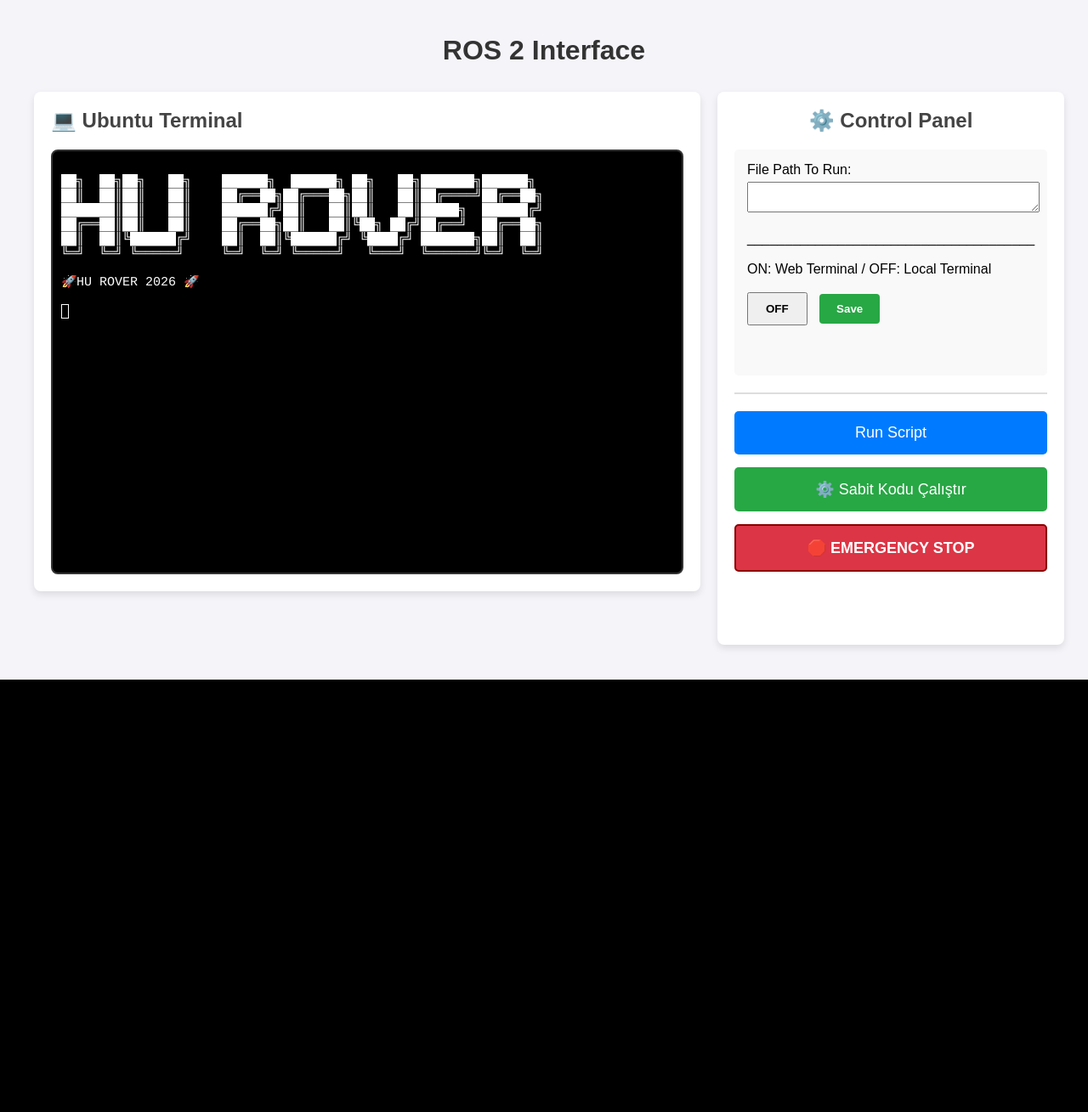
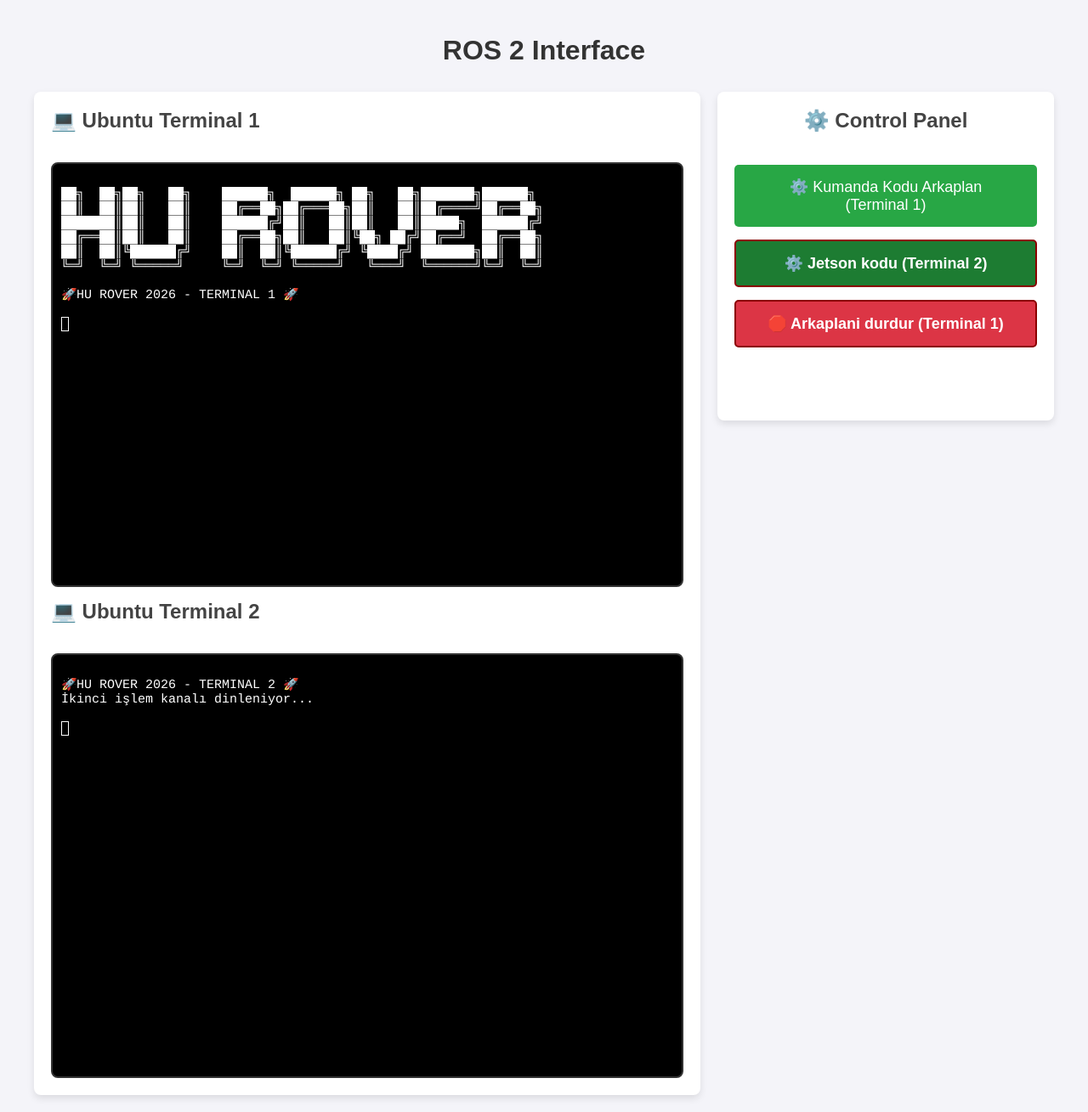
Before and after one commit to HU-Rover/Yer_istasyonu, a Flask app: page / in a window 1280 px wide. Shown: the whole page at 85% size. Before the commit the page ends 800 px from the top, so only its background shows below. Run offline with Flask 3, Linux system fonts and the light colour scheme.

Commit message:
Arayuz HTML duzenlendi

```diff
--- a/ros2_web/templates/index.html
+++ b/ros2_web/templates/index.html
@@ -37,6 +37,9 @@
             padding: 20px;
             border-radius: 8px;
             box-shadow: 0 4px 8px rgba(0,0,0,0.1);
+            display: flex;
+            flex-direction: column;
+            gap: 15px;
         }
 
         /* Sağ Panel (Butonlar) */
@@ -49,15 +52,16 @@
             text-align: center;
         }
 
-        /* Terminal Kutusu Tasarımı */
-        #terminal-container {
+        /* Terminal Kutusu Tasarımı (Ortak Class) */
+        .terminal-kutu {
             width: 100%;
-            height: 500px;
+            height: 500px; /* Ekrana daha rahat sığması için 300px tutuldu */
             border: 2px solid #333;
             padding: 10px;
             background-color: #000;
             border-radius: 8px;
             box-sizing: border-box;
+            overflow: hidden;
         }
 
         /* Buton Tasarımı */
@@ -85,36 +89,27 @@
     <div class="ana-konteyner">
 
         <div class="sol-panel">
-            <h2>💻 Ubuntu Terminal</h2>
-            <div id="terminal-container"></div>
+            <h2>💻 Ubuntu Terminal 1</h2>
+            <div id="terminal-container-1" class="terminal-kutu"></div>
+
+            <h2>💻 Ubuntu Terminal 2</h2>
+            <div id="terminal-container-2" class="terminal-kutu"></div>
         </div>
 
         <div class="sag-panel">
             <h2>⚙️ Control Panel</h2>
+            <br>
 
-            <div style="background-color: #f9f9f9; padding: 15px; border-radius: 5px; margin-bottom: 20px; text-align: left;">
-                <label>File Path To Run:<br>
-                <textarea id="pathInput" rows="2" style="width: 100%; margin-top: 5px;"></textarea>
-                </label><br><br>
+            <button class="btn" onclick="arkaplanKumandaKodu()" style="background-color: #28a745;">
+                ⚙️ Kumanda Kodu Arkaplan (Terminal 1)
+            </button>
 
-                <label>______________________________________<br><br>ON: Web Terminal / OFF: Local Terminal<br><br>
-                <button type="button" id="toggleBtn" style="padding: 10px 20px; font-weight: bold; cursor: pointer;">OFF</button>
-
-                <button type="button" onclick="ayarlariKaydet()" style="padding: 10px 20px; font-weight: bold; cursor: pointer; margin-left: 10px; background-color: #28a745; color: white; border: none; border-radius: 4px;">Save</button>
-
-                <p id="ayarSonuc" style="font-size: 14px; margin-top: 10px; min-height: 20px;"></p>
-            </div>
-
-            <hr style="border: 1px solid #ddd; margin-bottom: 20px;">
-
-            <button class="btn" onclick="scriptiBaslat()">Run Script</button>
-
-            <button class="btn" onclick="sabitKoduBaslat()" style="background-color: #28a745;">
-                ⚙️ Sabit Kodu Çalıştır
+            <button class="btn" onclick="jetsonKodu()" style="background-color: #1d7c32; font-weight: bold; border: 2px solid darkred;">
+                ⚙️ Jetson kodu (Terminal 2)
             </button>
 
             <button class="btn" onclick="acilStop()" style="background-color: #dc3545; font-weight: bold; border: 2px solid darkred;">
-                🛑 EMERGENCY STOP
+                🛑 Arkaplani durdur (Terminal 1)
             </button>
 
             <p id="sonuc"></p>
@@ -123,65 +118,26 @@
     </div>
 
     <script>
-    // --- AYARLAR VE KONTROL PANELİ İŞLEMLERİ ---
+    // --- KONTROL PANELİ İŞLEMLERİ ---
 
-    // Toggle
-    let btn = document.getElementById("toggleBtn");
-    let hiddenInput = document.getElementById("toggleValue");
-
-    btn.onclick = function(){
-        if(btn.innerText === "OFF"){
-            btn.innerText = "ON";
-            if(hiddenInput) hiddenInput.value = "ON";
-        }else{
-            btn.innerText = "OFF";
-            if(hiddenInput) hiddenInput.value = "OFF";
-        }
-    }
-
-    // YENİ: OK Butonuna basıldığında çalışacak fonksiyon
-    function ayarlariKaydet() {
-        const pathValue = document.getElementById('pathInput').value;
-        const toggleValue = document.getElementById("toggleBtn").innerText;
-        const sonucAlani = document.getElementById('sonuc');
-
-        if (!pathValue.trim()) {
-            sonucAlani.innerText = "Please enter a file path first!";
-            sonucAlani.style.color = "red";
-            return;
-        }
-
-        sonucAlani.innerText = "Settings are being saved...";
-        sonucAlani.style.color = "black";
-
-        fetch('/ayarlari-kaydet', {
-            method: 'POST',
-            headers: {
-                'Content-Type': 'application/json'
-            },
-            body: JSON.stringify({
-                path: pathValue,
-                toggle: toggleValue
-            })
-        })
+    //sabit kumanda kodu
+    function arkaplanKumandaKodu() {
+        fetch('/sabit-komut', { method: 'POST' })
         .then(response => response.json())
         .then(data => {
-            sonucAlani.innerText = data.mesaj;
-            sonucAlani.style.color = data.durum === "basarili" ? "green" : "red";
+            document.getElementById('sonuc').innerText = data.mesaj;
+            document.getElementById('sonuc').style.color = data.durum === "basarili" ? "green" : "red";
         })
         .catch(error => {
-            sonucAlani.innerText = "Error occurred while saving settings.";
-            sonucAlani.style.color = "red";
+            console.error("Hata oluştu:", error);
         });
     }
 
-    //sabit kumanda kodu
-    function sabitKoduBaslat() {
-        // Backend'deki yeni rotamıza istek atıyoruz
-        fetch('/sabit-komut', { method: 'POST' })
+    // Jetson kodu
+    function jetsonKodu() {
+        fetch('/jetson-kodu', { method: 'POST' })
         .then(response => response.json())
         .then(data => {
-            // İstersen bildirim mesajını sonuc id'li p etiketine de yazdırabilirsin
             document.getElementById('sonuc').innerText = data.mesaj;
             document.getElementById('sonuc').style.color = data.durum === "basarili" ? "green" : "red";
         })
@@ -208,52 +164,57 @@ function acilStop() {
         });
     }
 
-    // ÇALIŞTIR
-    function scriptiBaslat() {
-        const sonucAlani = document.getElementById('sonuc');
-        sonucAlani.innerText = "Script is starting...";
-        sonucAlani.style.color = "black";
-
-        // tetikleme yapar
-        fetch('/script-calistir', { method: 'POST' })
-        .then(response => response.json())
-        .then(data => {
-            sonucAlani.innerText = data.mesaj;
-            sonucAlani.style.color = data.durum === "basarili" ? "green" : "red";
-        })
-        .catch(error => {
-            sonucAlani.innerText = "Error occurred while starting the script.";
-            sonucAlani.style.color = "red";
-        });
-    }
-
-    // --- TERMINAL ---
-    const term = new Terminal({
+    // --- TERMINAL 1 ---
+    const term1 = new Terminal({
         cursorBlink: true,
         theme: { background: '#000000' }
     });
-    term.open(document.getElementById('terminal-container'));
+    term1.open(document.getElementById('terminal-container-1'));
 
+    // --- TERMINAL 2 ---
+    const term2 = new Terminal({
+        cursorBlink: true,
+        theme: { background: '#000000' }
+    });
+    term2.open(document.getElementById('terminal-container-2'));
+
+
+    // Socket Bağlantısı
     const socket = io.connect('http://' + document.domain + ':' + location.port);
 
+    // Terminal 1 Olayları
     socket.on('terminal-cikti', function(data) {
-        term.write(data.output);
+        term1.write(data.output);
     });
-
-    term.onData(function(data) {
+    term1.onData(function(data) {
         socket.emit('terminal-girdi', {input: data});
     });
 
-    term.writeln('');
-term.writeln('██╗  ██╗██╗   ██╗    ██████╗  ██████╗ ██╗   ██╗███████╗██████╗ ');
-term.writeln('██║  ██║██║   ██║    ██╔══██╗██╔═══██╗██║   ██║██╔════╝██╔══██╗');
-term.writeln('███████║██║   ██║    ██████╔╝██║   ██║██║   ██║█████╗  ██████╔╝');
-term.writeln('██╔══██║██║   ██║    ██╔══██╗██║   ██║╚██╗ ██╔╝██╔══╝  ██╔══██╗');
-term.writeln('██║  ██║╚██████╔╝    ██║  ██║╚██████╔╝ ╚████╔╝ ███████╗██║  ██║');
-term.writeln('╚═╝  ╚═╝ ╚═════╝     ╚═╝  ╚═╝ ╚═════╝   ╚═══╝  ╚══════╝╚═╝  ╚═╝');
-term.writeln('');
-term.writeln('🚀 HU ROVER 2026 🚀');
-term.writeln('');
+    // Terminal 2 Olayları
+    socket.on('terminal-cikti-2', function(data) {
+        term2.write(data.output);
+    });
+    term2.onData(function(data) {
+        socket.emit('terminal-girdi-2', {input: data});
+    });
+
+
+    // Karşılama Mesajları
+    term1.writeln('');
+    term1.writeln('██╗  ██╗██╗   ██╗    ██████╗  ██████╗ ██╗   ██╗███████╗██████╗ ');
+    term1.writeln('██║  ██║██║   ██║    ██╔══██╗██╔═══██╗██║   ██║██╔════╝██╔══██╗');
+    term1.writeln('███████║██║   ██║    ██████╔╝██║   ██║██║   ██║█████╗  ██████╔╝');
+    term1.writeln('██╔══██║██║   ██║    ██╔══██╗██║   ██║╚██╗ ██╔╝██╔══╝  ██╔══██╗');
+    term1.writeln('██║  ██║╚██████╔╝    ██║  ██║╚██████╔╝ ╚████╔╝ ███████╗██║  ██║');
+    term1.writeln('╚═╝  ╚═╝ ╚═════╝     ╚═╝  ╚═╝ ╚═════╝   ╚═══╝  ╚══════╝╚═╝  ╚═╝');
+    term1.writeln('');
+    term1.writeln('🚀 HU ROVER 2026 - TERMINAL 1 🚀');
+    term1.writeln('');
+
+    term2.writeln('');
+    term2.writeln('🚀 HU ROVER 2026 - TERMINAL 2 🚀');
+    term2.writeln('İkinci işlem kanalı dinleniyor...');
+    term2.writeln('');
     </script>
 
 </body>
```
Lines whose indentation alone changed are shown as unchanged.
